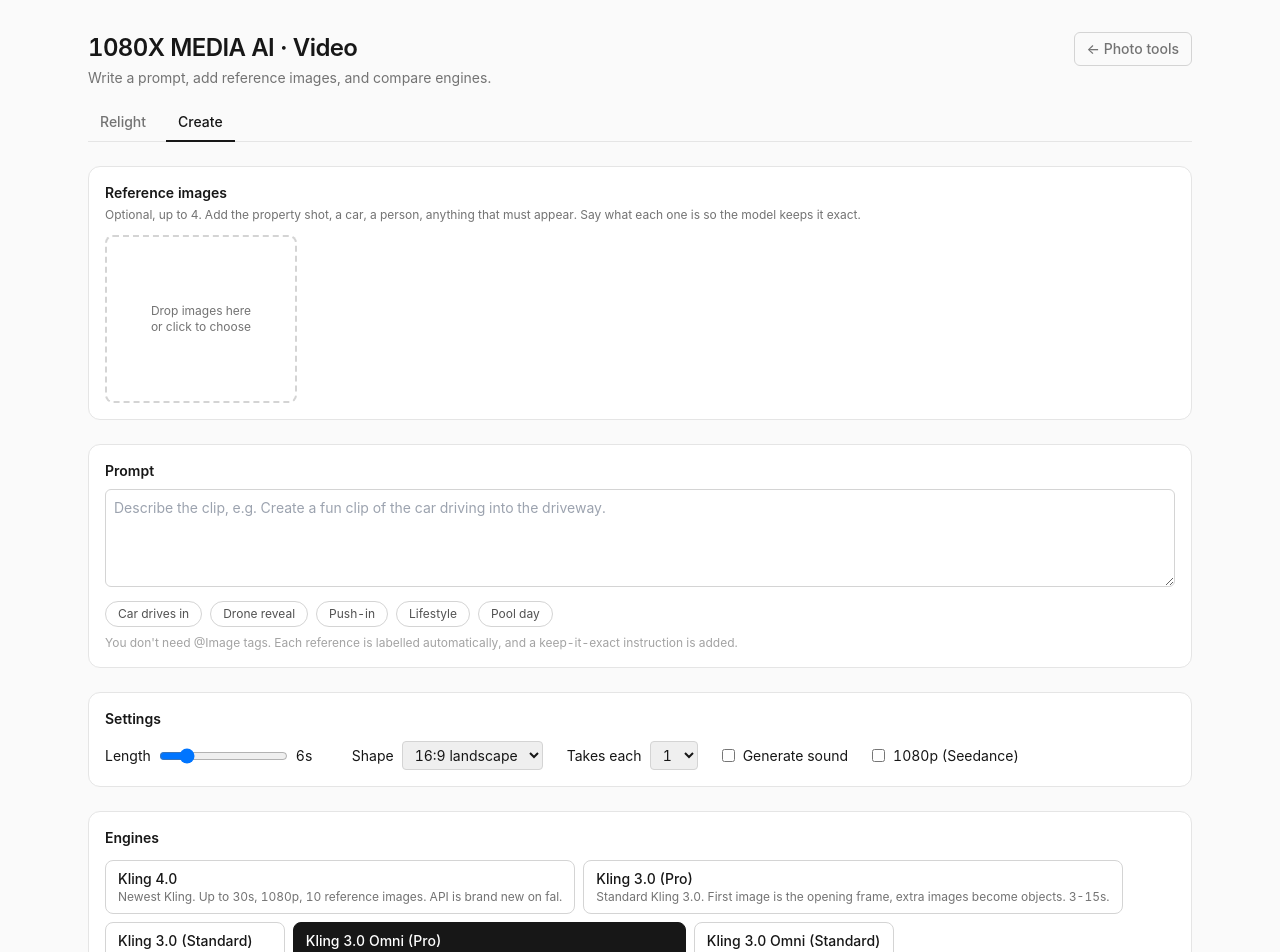
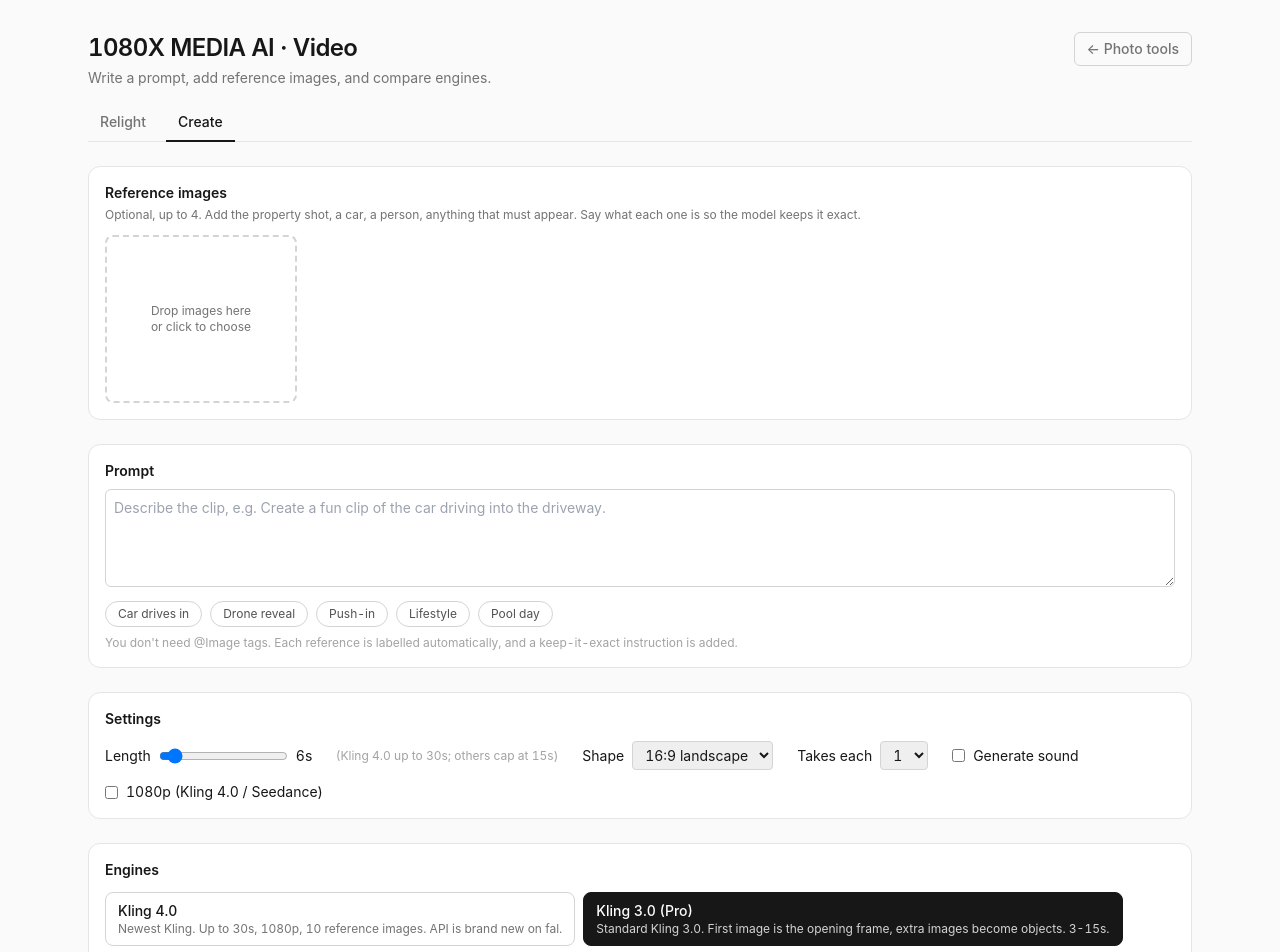
Before and after one commit to jaydengilfillan/proppolish, a Next.js app: page /video/create in a window 1280 px wide. Shown: the top 952 px of the page. Built offline with nearby package versions, Linux system fonts and the light colour scheme.

Commit message:
Add files via upload

```diff
--- a/src/app/video/create/page.tsx
+++ b/src/app/video/create/page.tsx
@@ -100,7 +100,7 @@ export default function CreatePage() {
   const [audio, setAudio] = useState(false);
   const [final, setFinal] = useState(false);
   const [takes, setTakes] = useState(1);
-  const [engines, setEngines] = useState<CreateEngineId[]>(["klingpro"]);
+  const [engines, setEngines] = useState<CreateEngineId[]>(["kling3pro"]);
   const [busy, setBusy] = useState(false);
   const [error, setError] = useState<string | null>(null);
   const [jobs, setJobs] = useState<Job[]>([]);
@@ -297,8 +297,9 @@ export default function CreatePage() {
         <div className="flex flex-wrap items-center gap-x-6 gap-y-3 text-sm">
           <label className="flex items-center gap-2">
             Length
-            <input type="range" min={4} max={15} value={secs} onChange={(e) => setSecs(Number(e.target.value))} />
+            <input type="range" min={4} max={30} value={secs} onChange={(e) => setSecs(Number(e.target.value))} />
             <span className="w-8 tabular-nums">{secs}s</span>
+            <span className="text-xs text-neutral-400">(Kling 4.0 up to 30s; others cap at 15s)</span>
           </label>
           <label className="flex items-center gap-2">
             Shape
@@ -322,7 +323,7 @@ export default function CreatePage() {
             <input type="checkbox" checked={audio} onChange={(e) => setAudio(e.target.checked)} /> Generate sound
           </label>
           <label className="flex items-center gap-2">
-            <input type="checkbox" checked={final} onChange={(e) => setFinal(e.target.checked)} /> 1080p (Seedance)
+            <input type="checkbox" checked={final} onChange={(e) => setFinal(e.target.checked)} /> 1080p (Kling 4.0 / Seedance)
           </label>
         </div>
       </section>
```
